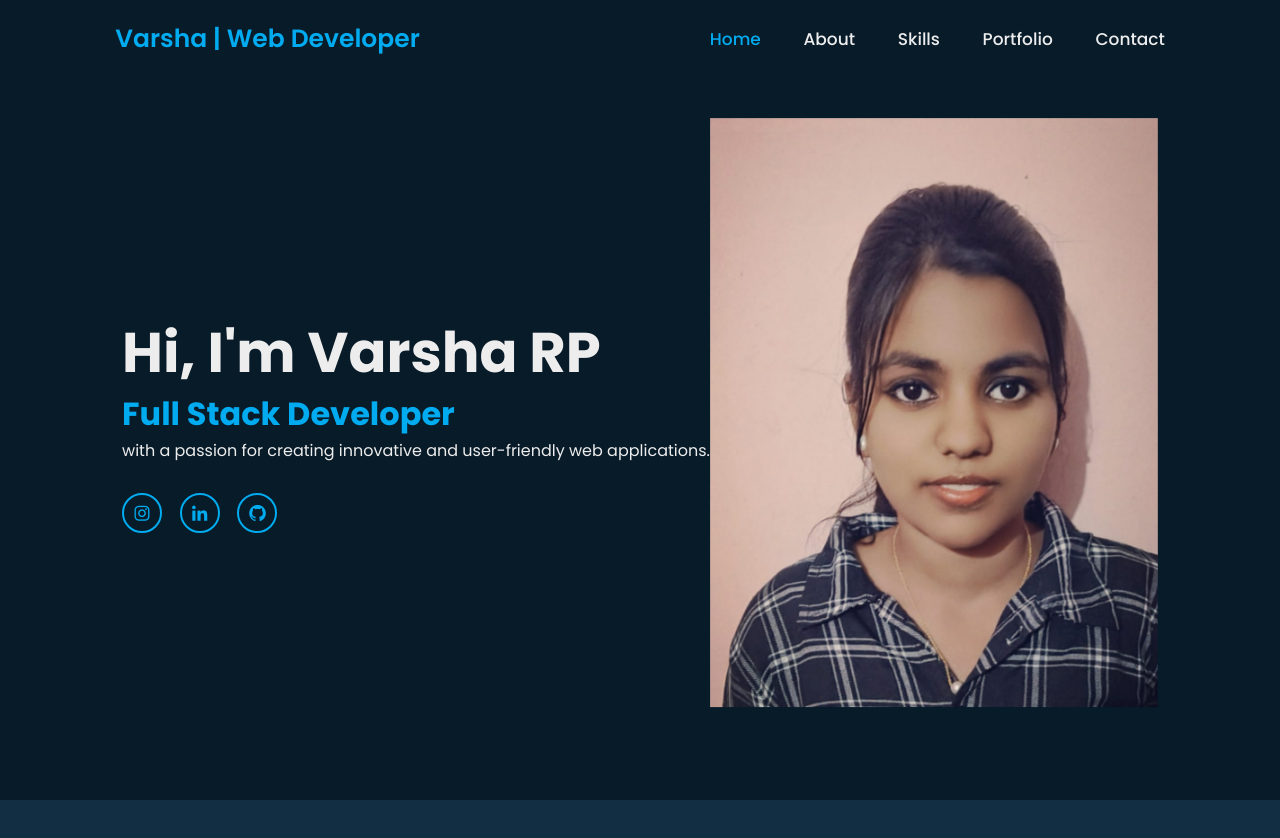
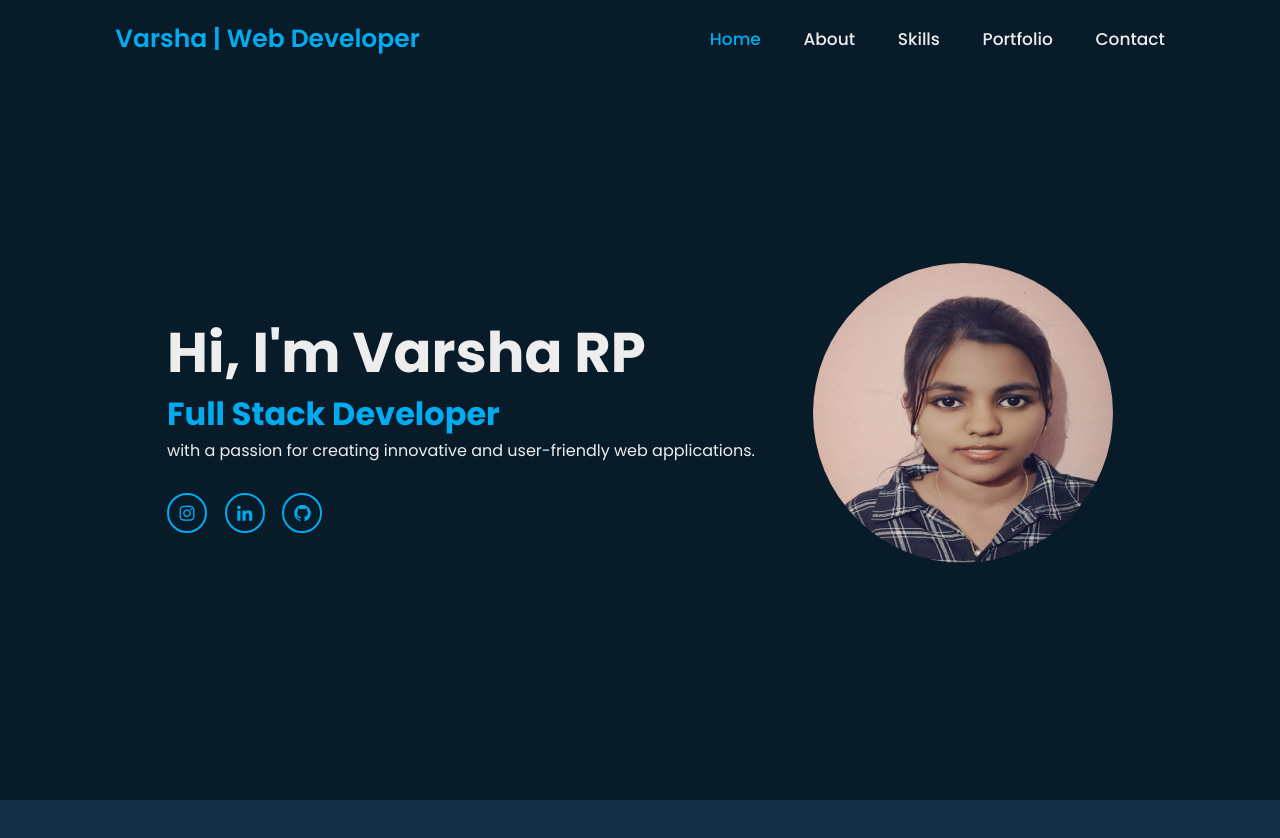
Before and after one commit to varsharajeshrp/MyPortfolio, a plain HTML site: page index.html in a window 1280 px wide. Shown: the top 838 px of the page. Drawn offline with nearby package versions, Linux system fonts and the light colour scheme.

Commit message:
Update home image styles in style.css

```diff
--- a/style.css
+++ b/style.css
@@ -93,8 +93,11 @@ section {
 }
 
 .home-img img {
-    width: 35vw;
-    animation: floatImage 4s ease-in-out infinite;
+  width: 300px;
+  height: 300px;
+  margin-left:58px;
+  border-radius: 50%;
+  animation: floatImage 4s ease-in-out infinite;
 }
 
 @keyframes floatImage {
```
